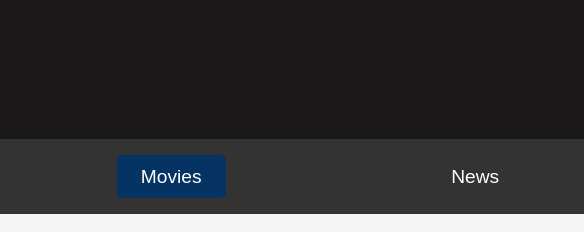
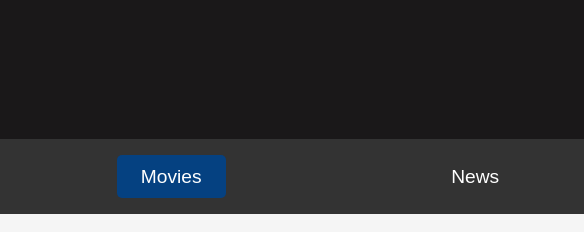
Before and after one commit to Pablo-Andrada/FullStackProyect, a website built with webpack: page front/index.html in a window 1280 px wide. In both pictures the pointer is over the link "Movies". Shown: the top 232 px of the page, 0-584 px from the left. Built offline with nearby package versions, Linux system fonts and the light colour scheme; files whose address does not match are found by name.

Commit message:
fix styles 1.0.1

```diff
--- a/front/styles/index.css
+++ b/front/styles/index.css
@@ -51,7 +51,7 @@ nav ul li a {
   }
 
   nav ul li a:hover {
-    background-color: #043364;
+    background-color: #054181;
     color: #fff;
   }
   @media (max-width: 600px) {
```
